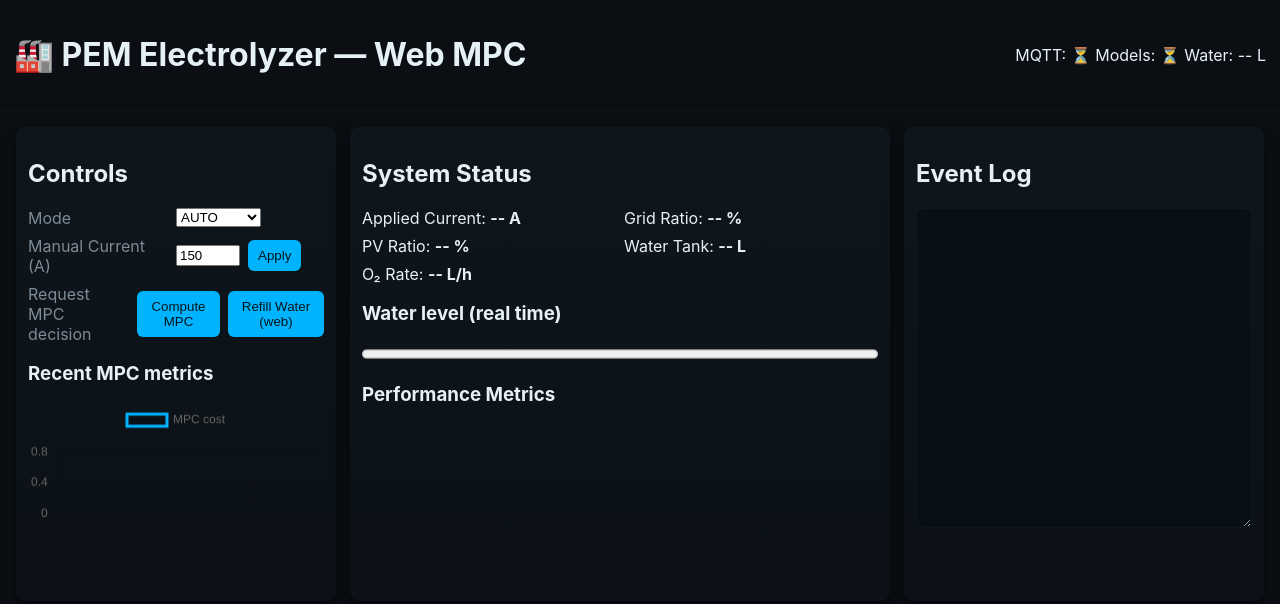
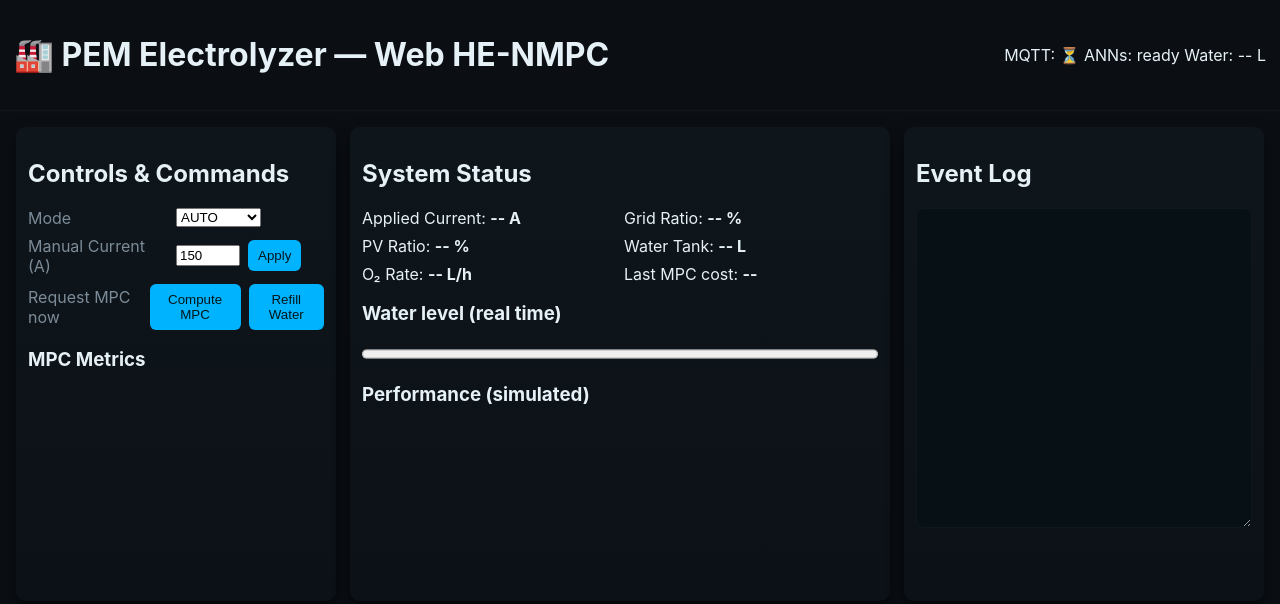
Before and after one commit to MaritimBill/Test, a plain HTML site: page index.html in a window 1280 px wide. Drawn offline with nearby package versions, Linux system fonts and the light colour scheme; a script that the page names is missing.

Commit message:
Update index.html

```diff
--- a/index.html
+++ b/index.html
@@ -3,28 +3,23 @@
 <head>
   <meta charset="utf-8" />
   <meta name="viewport" content="width=device-width,initial-scale=1" />
-  <title>PEM Electrolyzer — Web MPC & ANN</title>
+  <title>PEM Electrolyzer — Web HE-NMPC</title>
   <link rel="stylesheet" href="styles.css" />
-  <!-- TensorFlow.js -->
-  <script src="https://cdn.jsdelivr.net/npm/@tensorflow/tfjs@4.7.0/dist/tf.min.js"></script>
-  <!-- MQTT.js (browser build) -->
-  <script src="https://unpkg.com/mqtt/dist/mqtt.min.js"></script>
-  <!-- Chart.js for plots -->
-  <script src="https://cdn.jsdelivr.net/npm/chart.js"></script>
 </head>
 <body>
   <header class="header">
-    <h1>🏭 PEM Electrolyzer — Web MPC</h1>
+    <h1>🏭 PEM Electrolyzer — Web HE-NMPC</h1>
     <div id="statusBar">
       <span id="mqttStatus">MQTT: ⏳</span>
-      <span id="modelStatus">Models: ⏳</span>
+      <span id="modelStatus">ANNs: ready</span>
       <span id="waterStatus">Water: -- L</span>
     </div>
   </header>
 
   <main class="container">
     <section class="controls card">
-      <h2>Controls</h2>
+      <h2>Controls & Commands</h2>
+
       <div class="row">
         <label>Mode</label>
         <select id="modeSelect">
@@ -42,12 +37,12 @@
       </div>
 
       <div class="row">
-        <label>Request MPC decision</label>
+        <label>Request MPC now</label>
         <button id="requestMPC">Compute MPC</button>
-        <button id="refillWater">Refill Water (web)</button>
+        <button id="refillWater">Refill Water</button>
       </div>
 
-      <h3>Recent MPC metrics</h3>
+      <h3>MPC Metrics</h3>
       <canvas id="mpcCostChart" height="120"></canvas>
     </section>
 
@@ -59,12 +54,13 @@
         <div>PV Ratio: <b id="pvRatio">-- %</b></div>
         <div>Water Tank: <b id="waterTank">-- L</b></div>
         <div>O₂ Rate: <b id="o2Rate">-- L/h</b></div>
+        <div>Last MPC cost: <b id="lastCost">--</b></div>
       </div>
 
       <h3>Water level (real time)</h3>
       <progress id="waterBar" value="0" max="100"></progress>
 
-      <h3>Performance Metrics</h3>
+      <h3>Performance (simulated)</h3>
       <canvas id="perfChart" height="160"></canvas>
     </section>
 
@@ -74,7 +70,7 @@
     </section>
   </main>
 
-  <!-- app scripts -->
+  <!-- scripts -->
   <script src="kenya-data.js"></script>
   <script src="henmpc-controller.js"></script>
   <script src="mpc-controller.js"></script>
```
